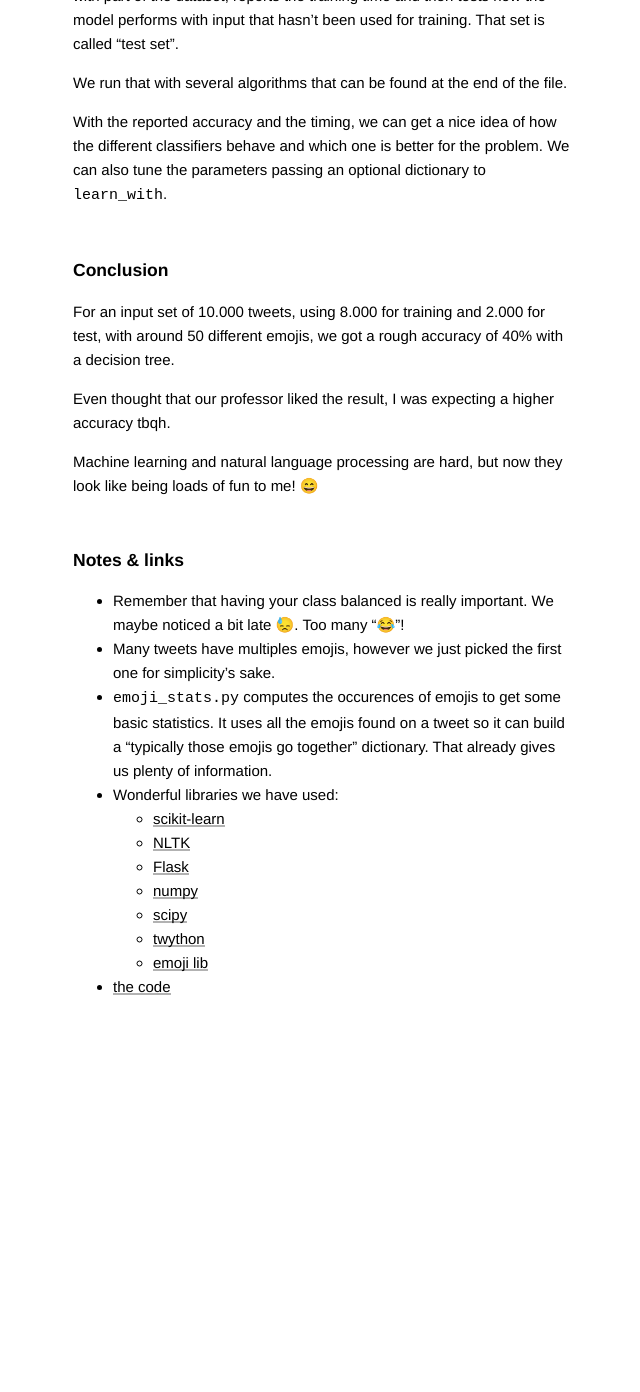
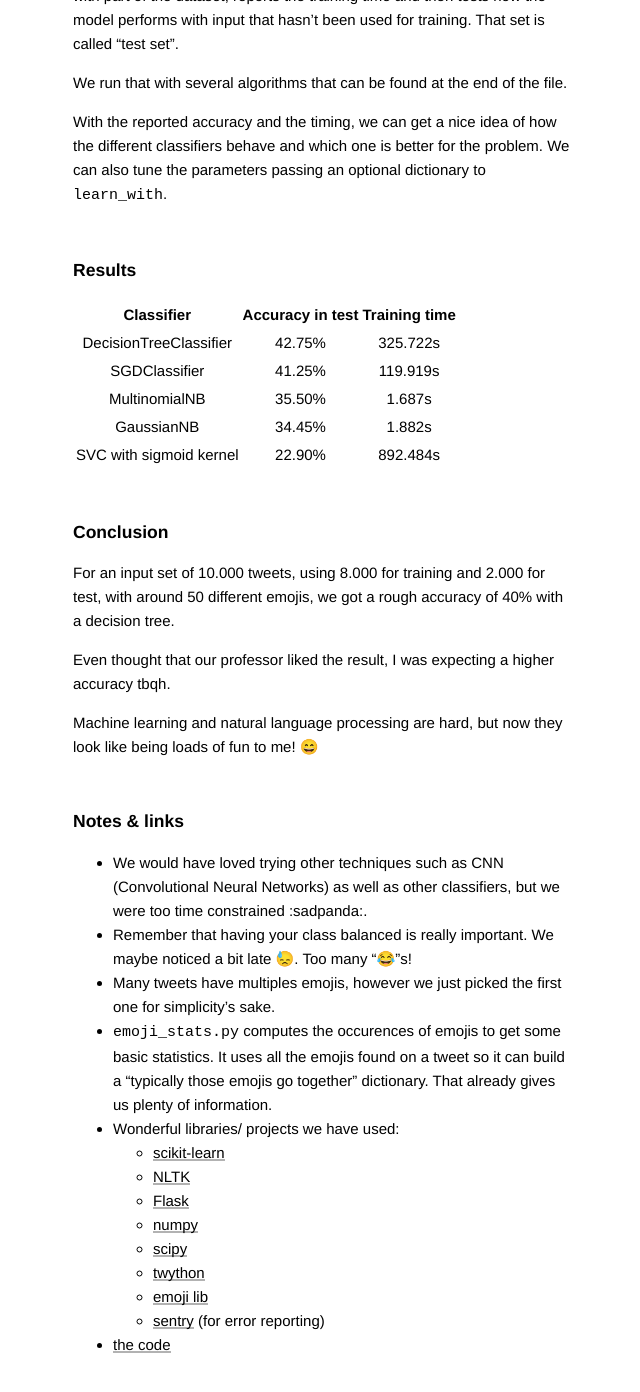
Before and after one commit to javierhonduco/blog, a Jekyll site: the page built from _posts/2016-12-20-fun-with-machine-learning-and-emojis.md, in a window 1280 px wide and 1400 px high, scrolled down 2224 px. Shown: the top 1392 px of the window, without its empty margins (317-957 px from the left). Built offline with Jekyll 4.4.1, drawn with Linux system fonts in a browser that asks for light colours; before the commit the page ends 3283 px from its top, so only the background shows below that.

Commit message:
polishing

```diff
--- a/_posts/2016-12-20-machine-learning-and-emojis.md
+++ b/_posts/2016-12-20-fun-with-machine-learning-and-emojis.md
@@ -74,6 +74,17 @@ We run that with several algorithms that can be found at the end of the file.
 With the reported accuracy and the timing, we can get a nice idea of how the different classifiers behave and which one is better for
 the problem. We can also tune the parameters passing an optional dictionary to `learn_with`.
 
+### Results
+
+|       Classifier        | Accuracy in test  | Training time           |
+|:-----------------------:|:-----------------:|:-----------------------:|
+| DecisionTreeClassifier  |       42.75%      |         325.722s        |
+| SGDClassifier           |       41.25%      |         119.919s        |
+| MultinomialNB           |       35.50%      |          1.687s         |
+| GaussianNB              |       34.45%      |          1.882s         |
+| SVC with sigmoid kernel |       22.90%      |         892.484s        |
+
+
 ### Conclusion
 
 For an input set of 10.000 tweets, using 8.000 for training and 2.000 for test, with around 50 different emojis, we got a rough accuracy
@@ -85,15 +96,17 @@ Machine learning and natural language processing are hard, but now they look lik
 
 ### Notes & links
 
-* Remember that having your class balanced is really important. We maybe noticed a bit late 😓. Too many "😂"!
+* We would have loved trying other techniques such as CNN (Convolutional Neural Networks) as well as other classifiers, but we were too time constrained :sadpanda:.
+* Remember that having your class balanced is really important. We maybe noticed a bit late 😓. Too many "😂"s!
 * Many tweets have multiples emojis, however we just picked the first one for simplicity's sake.
 * `emoji_stats.py` computes the occurences of emojis to get some basic statistics. It uses all the emojis found on a tweet so it can build a "typically those emojis go together" dictionary. That already gives us plenty of information.
-* Wonderful libraries we have used:
-  - [scikit-learn](scikit-learn.org)
+* Wonderful libraries/ projects we have used:
+  - [scikit-learn](http://scikit-learn.org)
   - [NLTK](http://www.nltk.org/)
   - [Flask](http://flask.pocoo.org/)
   - [numpy](http://www.numpy.org/)
   - [scipy](http://www.scipy.org/)
   - [twython](https://github.com/ryanmcgrath/twython)
   - [emoji lib](https://pypi.python.org/pypi/emoji)
+  - [sentry](https://sentry.io) (for error reporting)
 * [the code](https://github.com/javierhonduco/emoji-prediction)
```
